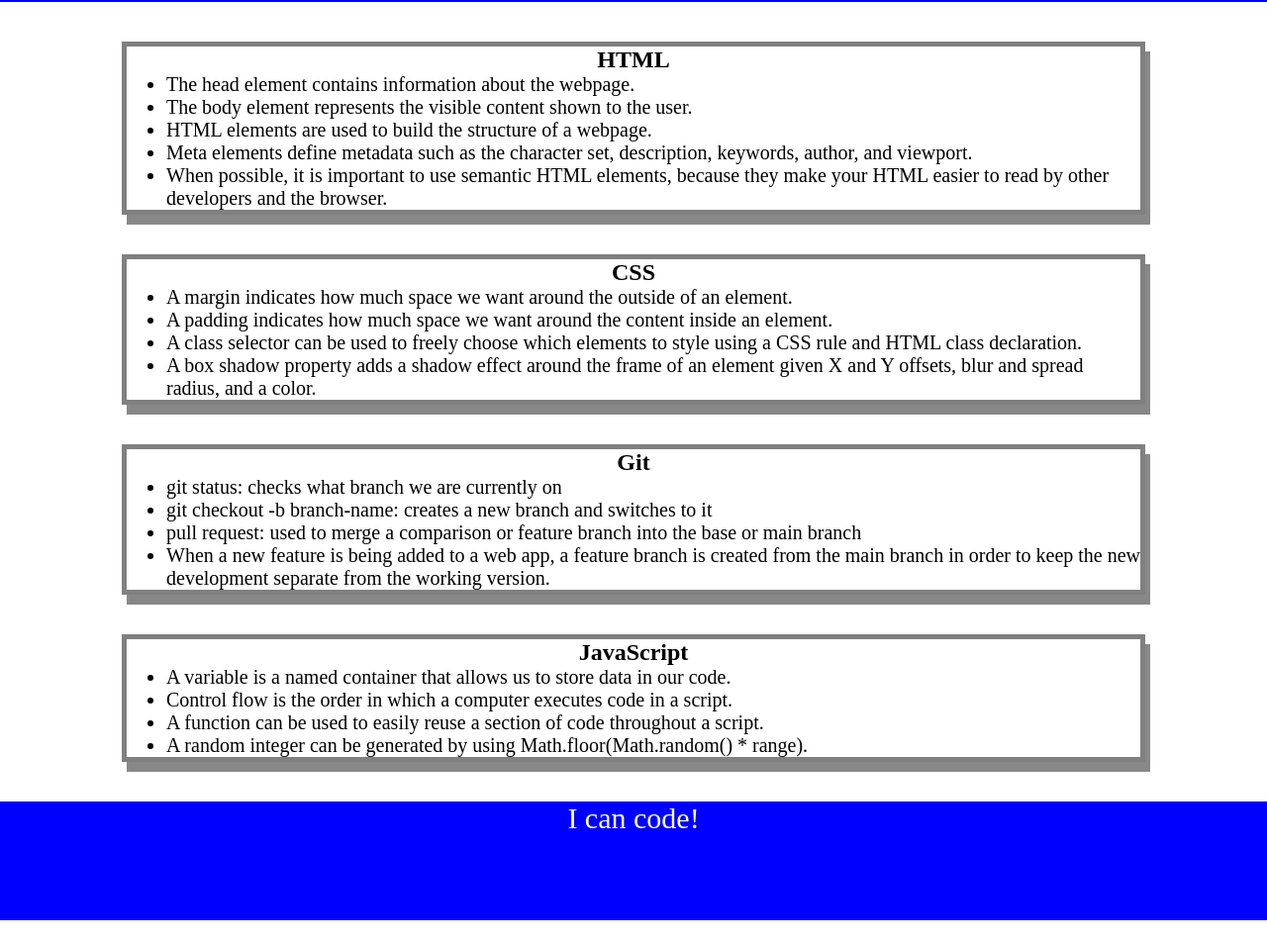
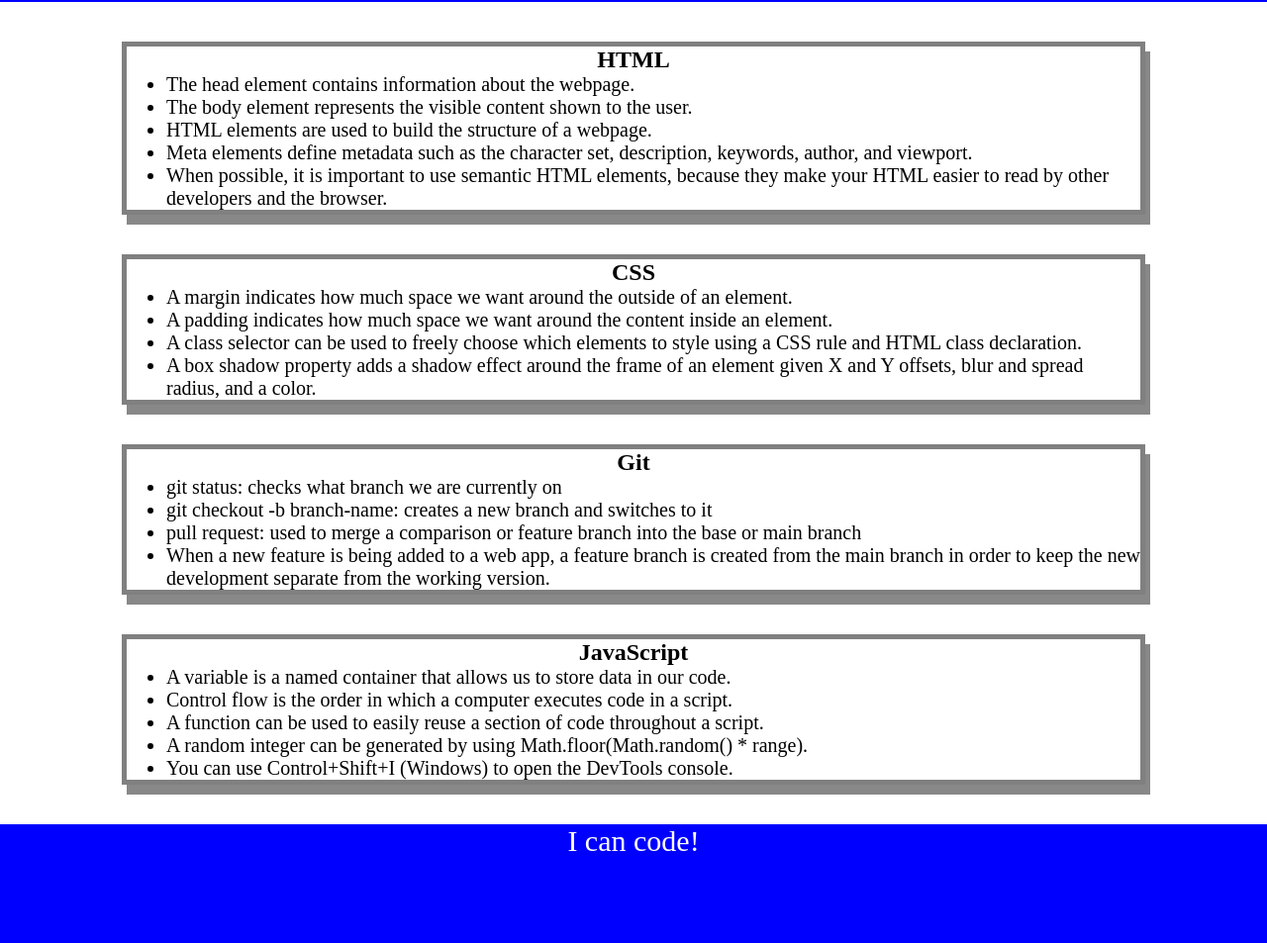
Before and after one commit to keatongreer/prework-study-guide, a plain HTML site: page index.html in a window 1280 px wide. Shown: the part 118-1071 px from the top of the page at 99% size. Before the commit the page ends 1048 px from the top, so only its background shows below. Drawn offline with Linux system fonts and the light colour scheme.

Commit message:
added README

```diff
--- a/index.html
+++ b/index.html
@@ -52,6 +52,7 @@
           <li>Control flow is the order in which a computer executes code in a script.</li>
           <li>A function can be used to easily reuse a section of code throughout a script.</li>
           <li>A random integer can be generated by using Math.floor(Math.random() * range).</li>
+          <li>You can use Control+Shift+I (Windows) to open the DevTools console.</li>
         </ul>
       </section>
     </main>
```
Also changed, not shown: 1 other file.
